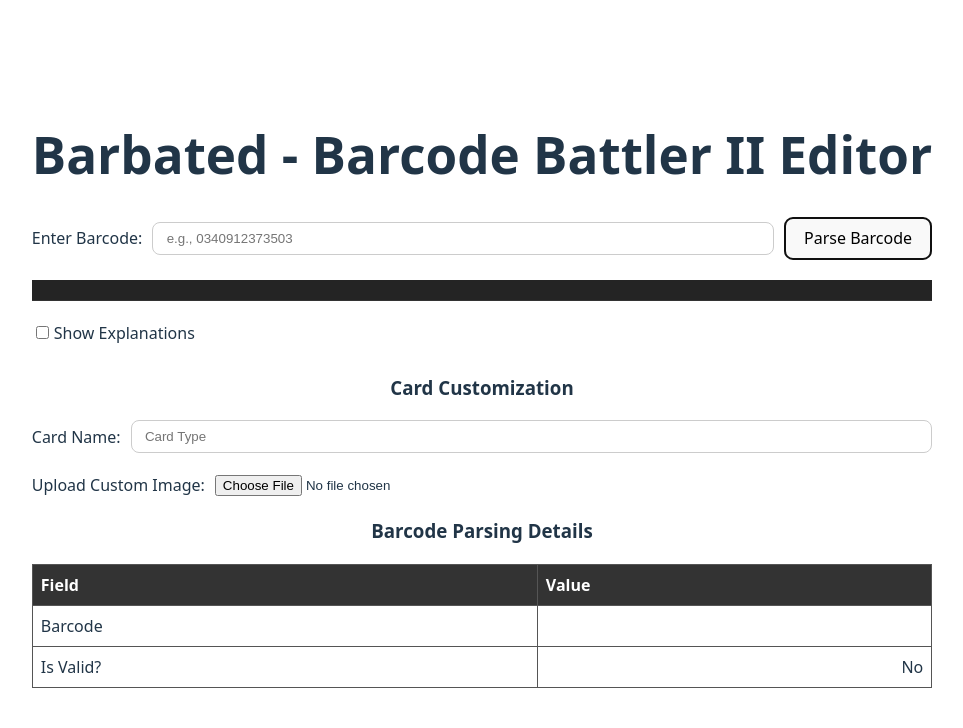
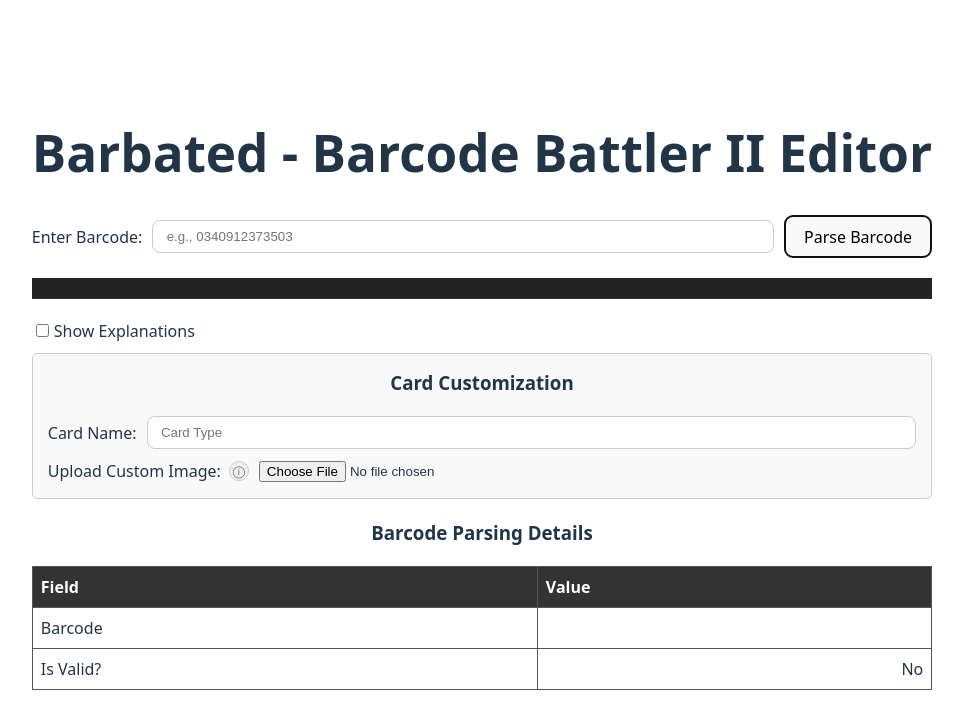
Before and after one commit to alpgarcia/barbated, a React (Vite) app: page / in a window 1280 px wide. Both pictures are taken after a click on the button "Parse Barcode". Shown: the top 728 px of the page, without its empty margins (158-1121 px from the left). Built offline with nearby package versions, Linux system fonts and the light colour scheme.

Commit message:
Add info tooltip for image upload button
Display some advices on image size and quality

```diff
--- a/src/ui/App.css
+++ b/src/ui/App.css
@@ -237,3 +237,50 @@
 .explanation-toggle input[type="checkbox"] {
   margin-right: 5px;
 }
+
+.results-box {
+  border: 1px solid #ccc;
+  padding: 15px;
+  margin-bottom: 20px;
+  border-radius: 5px;
+  background-color: #f9f9f9;
+}
+
+.customization-section h3 {
+  margin-top: 0;
+}
+
+.image-upload-container label {
+  display: flex;
+  align-items: center;
+}
+
+.tooltip-trigger {
+  margin-left: 8px;
+  cursor: help;
+  border: 1px solid #ccc;
+  border-radius: 50%;
+  width: 18px; /* Adjust size as needed */
+  height: 18px; /* Adjust size as needed */
+  display: inline-flex;
+  align-items: center;
+  justify-content: center;
+  font-size: 12px; /* Adjust size as needed */
+  font-weight: bold;
+  color: #555;
+  background-color: #f0f0f0;
+}
+
+.tooltip-trigger:hover {
+  background-color: #e0e0e0;
+  border-color: #bbb;
+}
+
+/* Ensure input-container in customization section has some spacing */
+.customization-section .input-container {
+  margin-bottom: 10px;
+}
+
+.customization-section .input-container:last-child {
+  margin-bottom: 0;
+}
--- a/src/ui/ParsedDataDisplay.tsx
+++ b/src/ui/ParsedDataDisplay.tsx
@@ -897,7 +897,10 @@
         </div>
         {onImageUpload && (
           <div className="input-container image-upload-container">
-            <label htmlFor="image-upload-input-details">{t('uploadImageLabel')}</label>
+            <label htmlFor="image-upload-input-details">
+              {t('uploadImageLabel')}
+              <span className="tooltip-trigger" title={t('imageUploadHelpTooltip')}>ⓘ</span>
+            </label>
             <input
               id="image-upload-input-details"
               type="file"
--- a/src/ui/locales/en/translation.json
+++ b/src/ui/locales/en/translation.json
@@ -4,6 +4,7 @@
   "barcodeInputPlaceholder": "e.g., 0340912373503",
   "parseButton": "Parse Barcode",
   "uploadImageLabel": "Upload Custom Image:",
+  "imageUploadHelpTooltip": "For best results, use SVG images. If using PNG/JPG, ensure high resolution (300dpi recommended) and an aspect ratio of 80:37 (e.g., 800x370px) to fit the card image area.",
   "downloadCardButtonSvg": "Download Card (SVG)",
   "downloadCardButtonPdf": "Download Card (PDF)",
   "downloadCardButtonPng": "Download Card (PNG)",
```
